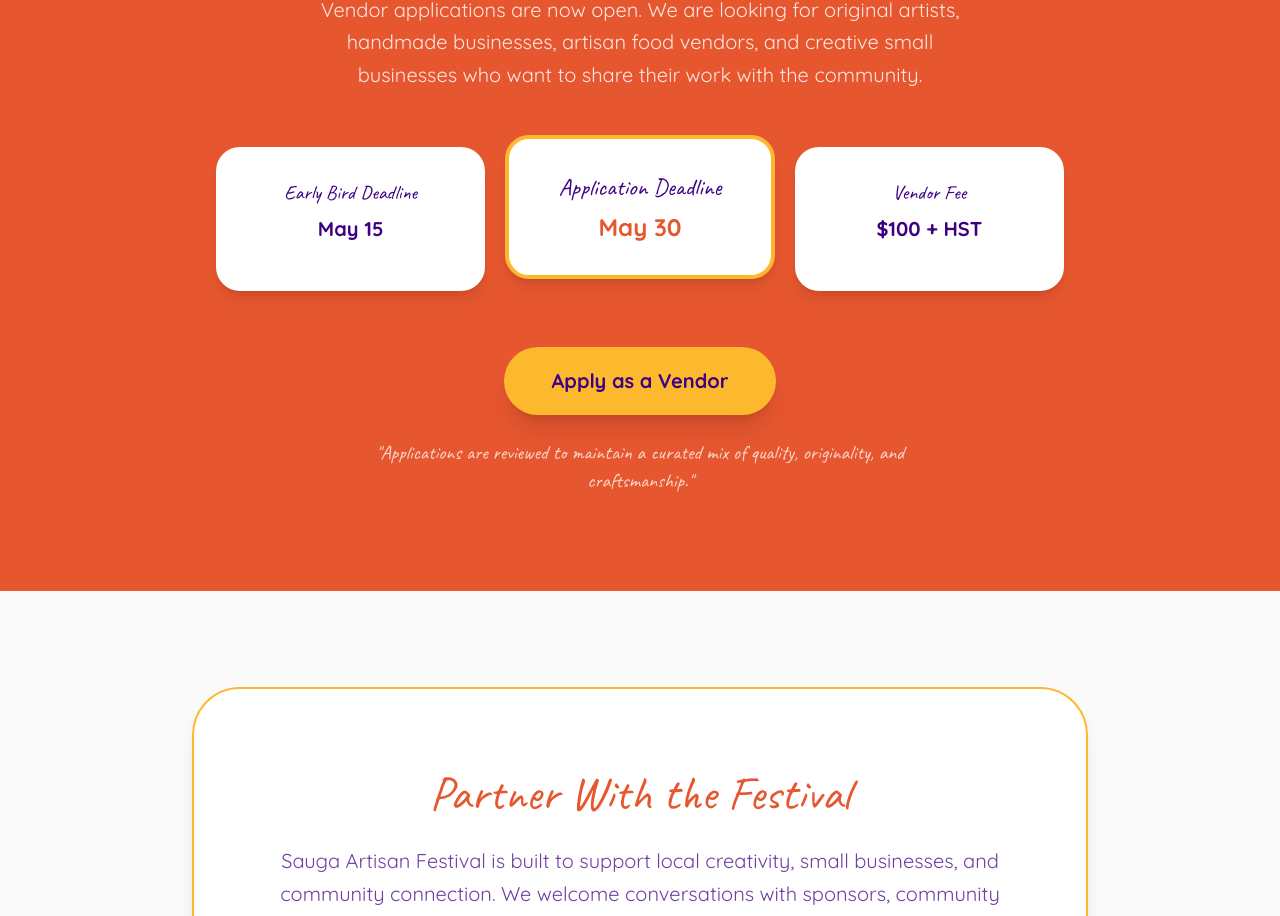
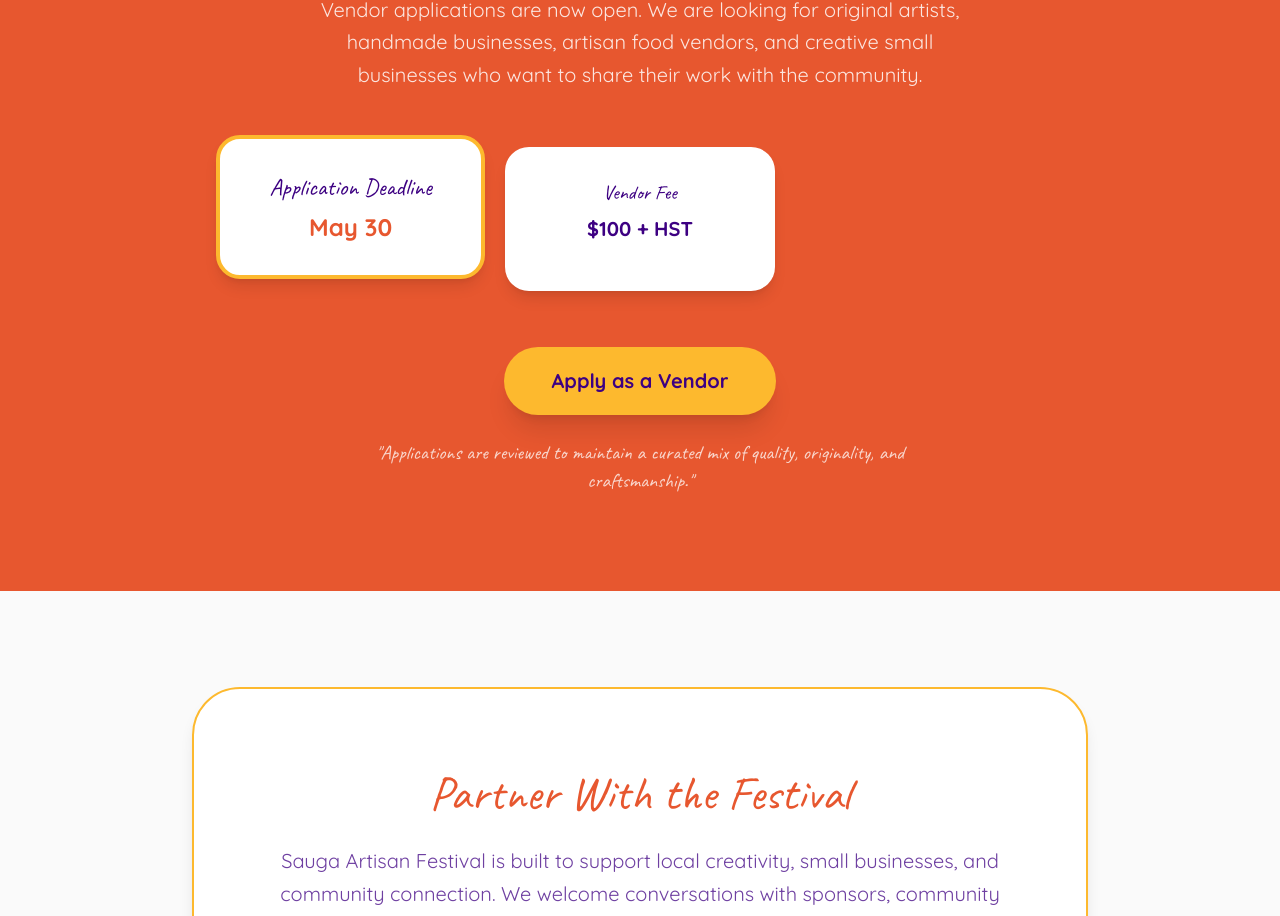
Before and after one commit to fev1n/artisan-fest, a React (Vite) app in the folder artifacts/web/: page / in a window 1280 px wide. Shown: the part 1836-2752 px from the top of the page. Built offline with nearby package versions, Linux system fonts and the light colour scheme; a web font is replaced by a local one.

Commit message:
removed early bird part

```diff
--- a/artifacts/web/src/pages/home.tsx
+++ b/artifacts/web/src/pages/home.tsx
@@ -406,7 +406,6 @@ const VendorCallout = () => {
 
         <div className="grid md:grid-cols-3 gap-5 mb-14">
           {[
-            { label: "Early Bird Deadline", value: "May 15", highlight: false },
             { label: "Application Deadline", value: "May 30", highlight: true },
             { label: "Vendor Fee", value: "$100 + HST", highlight: false },
           ].map((d, i) => (
```
